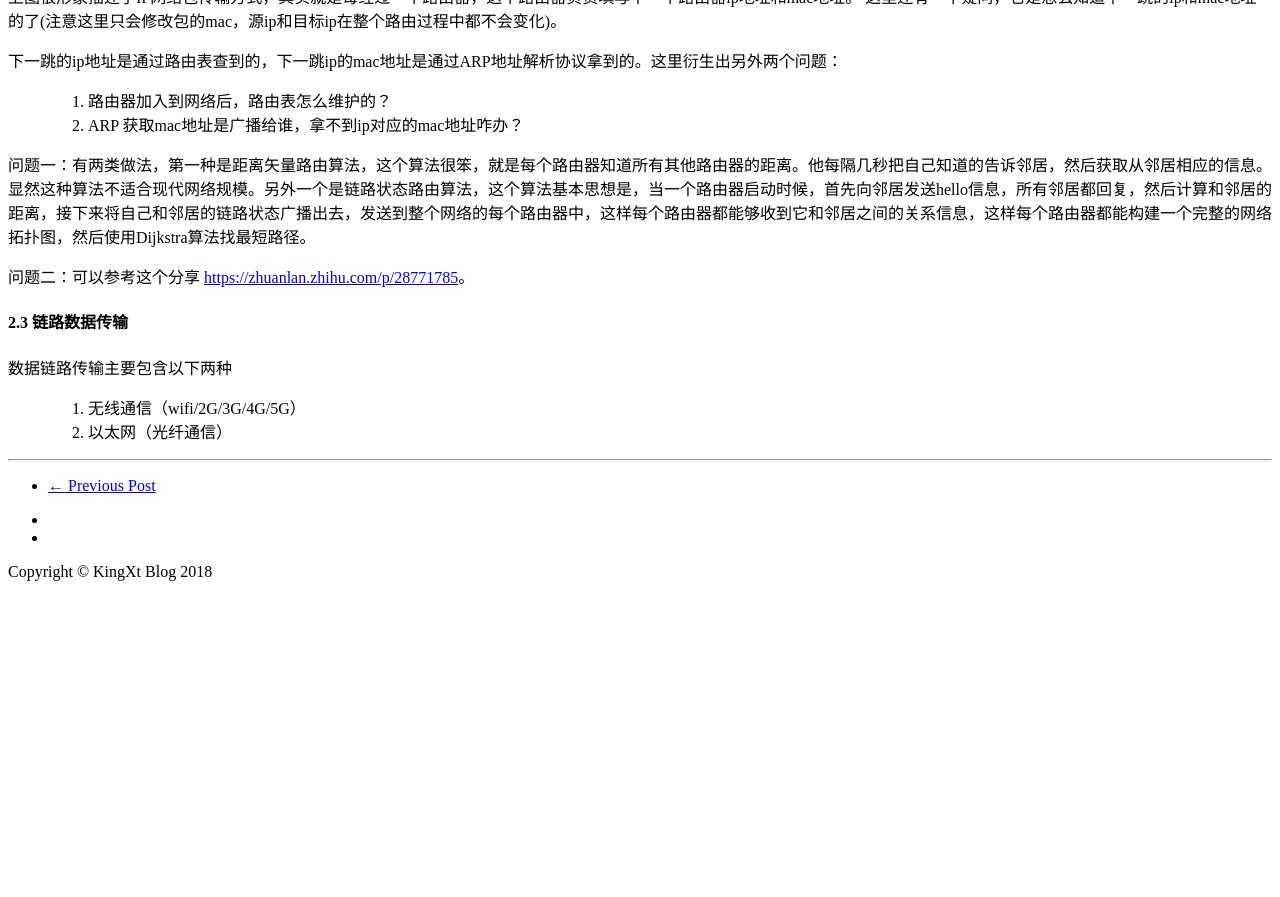
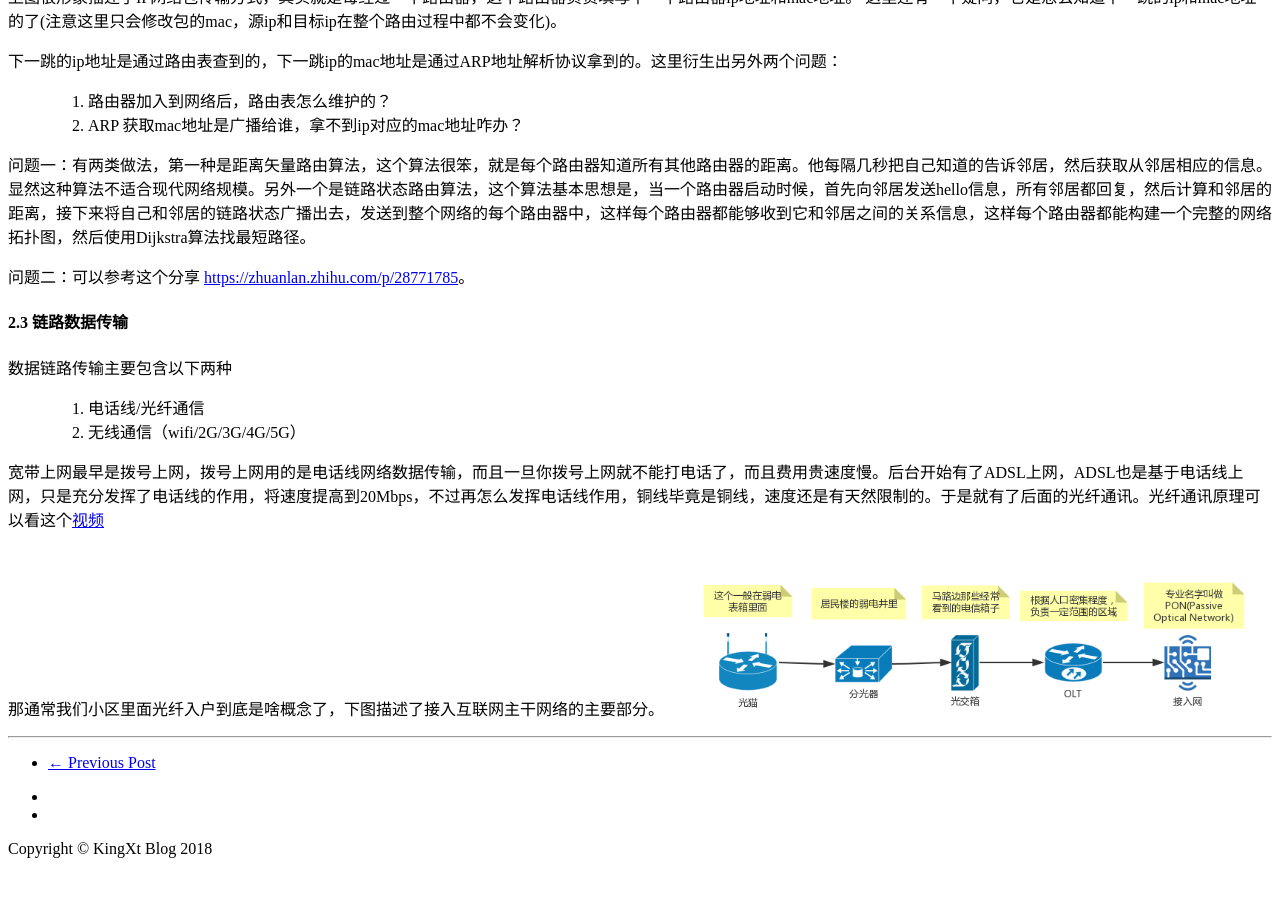
Before and after one commit to kingxt/kingxt.github.io, a Jekyll site: the page built from _posts/2018-10-14-网络是怎样连接的.md, in a window 1280 px wide and 900 px high, scrolled down 7423 px. Shown: the top 897 px of the window. Built offline with Jekyll 4.4.1, drawn with Linux system fonts in a browser that asks for light colours; nearby versions of some CDN libraries; comment, search, counter and statistics services are not loaded; before the commit the page ends 8046 px from its top, so only the background shows below that.

Commit message:
update post

```diff
--- a/_posts/2018-10-14-网络是怎样连接的.md
+++ b/_posts/2018-10-14-网络是怎样连接的.md
@@ -134,5 +134,10 @@ IP协议：要将快递从A送到B，中间肯定经历不同的站点，IP作
 #### 2.3 链路数据传输
 
 数据链路传输主要包含以下两种
-> 1. 无线通信（wifi/2G/3G/4G/5G）
-> 2. 以太网（光纤通信）
+> 1. 电话线/光纤通信
+> 2. 无线通信（wifi/2G/3G/4G/5G）
+
+宽带上网最早是拨号上网，拨号上网用的是电话线网络数据传输，而且一旦你拨号上网就不能打电话了，而且费用贵速度慢。后台开始有了ADSL上网，ADSL也是基于电话线上网，只是充分发挥了电话线的作用，将速度提高到20Mbps，不过再怎么发挥电话线作用，铜线毕竟是铜线，速度还是有天然限制的。于是就有了后面的光纤通讯。光纤通讯原理可以看这个[视频](https://www.ixigua.com/i6607346214662832647/#mid=4234740937)
+
+那通常我们小区里面光纤入户到底是啥概念了，下图描述了接入互联网主干网络的主要部分。
+<img src="/img/post/network-p.png" width="600"/>
```
Also changed, not shown: img/post/network-p.png (added).
